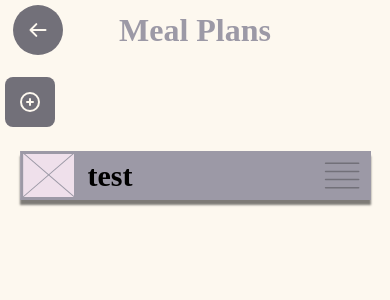
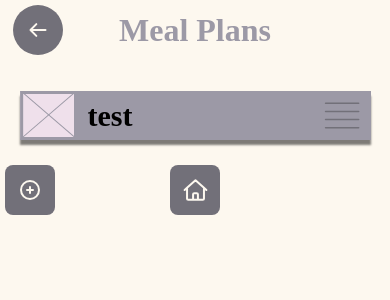
Before and after one commit to pleaseosaur/Entreprete, a React Native app: screen /MealPlan in a window 390 px wide. Shown: the top 300 px of the page. Built offline with nearby package versions, Linux system fonts and the light colour scheme.

Commit message:
implemented home button and added home button to remaining screens

```diff
--- a/screens/Calendar/Calendar.js
+++ b/screens/Calendar/Calendar.js
@@ -2,12 +2,18 @@ import React from 'react';
 import { View } from 'react-native';
 import BaseScreen from '../BaseScreen/BaseScreen';
 import { Calendar } from 'react-native-calendars';
+import { SquareButton } from '../../components/Button/Button';
+import {Home} from '../../components/Icons/Icons';
 import style from './style';
 
 const CalendarScreen = ({navigation}) => {
     const dayPress = () => {
         console.log('Day Pressed');
         navigation.navigate('Day');
+    };
+
+    const goHome = () => {
+        navigation.navigate('Home');
     };
 
     return (
@@ -17,6 +23,9 @@ const CalendarScreen = ({navigation}) => {
                 onDayPress={dayPress}
                 />
             </View>
+            <View style={style.buttonsContainer}>
+                <SquareButton handler={goHome} icon={<Home />}></SquareButton>
+            </View>
         </BaseScreen>
     );
 }
--- a/screens/Calendar/style.js
+++ b/screens/Calendar/style.js
@@ -7,6 +7,11 @@ const style = StyleSheet.create({
         justifyContent: "start",
         backgroundColor: palette.white,
     },
+    buttonsContainer: {
+        flexDirection: 'row',
+        justifyContent: 'center',
+        marginBottom: 10,
+    }
 });
 
 export default style;
--- a/screens/Collections/Collections.js
+++ b/screens/Collections/Collections.js
@@ -13,6 +13,10 @@ const Collections = ({navigation}) => {
   };
   const navigateToRecipe = recipes => {
     navigation.navigate('RecipeBook', {recipes: recipes});
+  };
+
+  const goHome = () => {
+    navigation.navigate('Home');
   };
 
   const testRecipes = [
@@ -111,7 +115,7 @@ const Collections = ({navigation}) => {
             <SquareButton icon={<PlusCircle />}></SquareButton>
           </View>
           <View>
-            <SquareButton icon={<Home />}></SquareButton>
+            <SquareButton handler={goHome} icon={<Home />}></SquareButton>
           </View>
           <View style={style.buttonPlaceHolder}></View>
         </View>
--- a/screens/Home/Home.js
+++ b/screens/Home/Home.js
@@ -23,7 +23,10 @@ const Home = ({navigation}) => {
   };
   const navigateToCalendar = () => {
     navigation.navigate('Calendar');
-  }
+  };
+  const navigateToMealPlan = () => {
+    navigation.navigate('MealPlan');
+  };
 
   return (
     <SafeAreaView style={style.homeContainer}>
@@ -55,6 +58,7 @@ const Home = ({navigation}) => {
           </View>
           <View>
             <PillButton
+              handler={navigateToMealPlan}
               icon={<ClipBoardList />}
               text={' Meal Plans'}></PillButton>
           </View>
--- a/screens/MealPlans/MealPlans.js
+++ b/screens/MealPlans/MealPlans.js
@@ -1,13 +1,19 @@
 import React from 'react';
+import { View } from 'react-native';
 import BaseScreen from "../BaseScreen/BaseScreen";
 import {SquareButton} from "../../components/Button/Button";
-import {PlusCircle} from "../../components/Icons/Icons";
+import {PlusCircle, Home} from "../../components/Icons/Icons";
 import RecipeItem from "../../components/RecipeItem/RecipeItem";
+import style from './style';
 
 
 const MealPlans = ({navigation, mealPlanName}) => {
     const goBack = () => {
         navigation.goBack();
+    };
+
+    const goHome = () => {
+        navigation.navigate('Home');
     };
 
     const selectMealPlan = () => {
@@ -16,8 +22,16 @@ const MealPlans = ({navigation, mealPlanName}) => {
 
     return (
         <BaseScreen title="Meal Plans" canGoBack={true} goBack = {goBack}>
-            <SquareButton icon={<PlusCircle />} />
             <RecipeItem name={mealPlanName} handler={selectMealPlan} />
+            <View style={style.buttonsContainer}>
+                <View>
+                    <SquareButton icon={<PlusCircle />}></SquareButton>
+                </View>
+                <View>
+                    <SquareButton handler={goHome} icon={<Home />}></SquareButton>
+                </View>
+                <View style={style.buttonPlaceHolder}></View>
+            </View>
         </BaseScreen>
     );
 }
--- a/screens/MealPlans/style.js
+++ b/screens/MealPlans/style.js
@@ -0,0 +1,15 @@
+import {StyleSheet} from "react-native";
+import palette from "../../styles/Common.styles";
+
+const style = StyleSheet.create({
+    buttonsContainer: {
+        flexDirection: 'row',
+        justifyContent: 'space-between',
+    },
+    buttonPlaceHolder: {
+        width: 50,
+        margin: 5,
+      },
+});
+
+export default style;
--- a/screens/RecipeBook/RecipeBook.js
+++ b/screens/RecipeBook/RecipeBook.js
@@ -14,6 +14,11 @@ const RecipeBook = ({navigation, route}) => {
   const navigateToRecipePage = recipes => {
     navigation.navigate('RecipePage', {recipes: recipes});
   };
+
+  const goHome = () => {
+    navigation.navigate('Home');
+  };
+
   const {recipes = []} = route.params || [];
 
   return (
@@ -46,7 +51,7 @@ const RecipeBook = ({navigation, route}) => {
             <SquareButton icon={<PlusCircle />}></SquareButton>
           </View>
           <View>
-            <SquareButton icon={<Home />}></SquareButton>
+            <SquareButton handler={goHome} icon={<Home />}></SquareButton>
           </View>
           <View style={style.buttonPlaceHolder}></View>
         </View>
--- a/screens/RecipePage/RecipePage.js
+++ b/screens/RecipePage/RecipePage.js
@@ -7,6 +7,10 @@ import style from './style';
 const RecipePage = ({navigation, route}) => {
   const goBack = () => {
     navigation.goBack();
+  };
+
+  const goHome = () => {
+    navigation.navigate('Home');
   };
 
   const recipeData = route.params || null;
@@ -60,6 +64,9 @@ const RecipePage = ({navigation, route}) => {
           </View>
         </View>
       </View>
+      <View style={style.buttonsContainer}>
+          <SquareButton handler={goHome} icon={<Home />}></SquareButton>
+      </View>
     </BaseScreen>
   );
 };
--- a/screens/RecipePage/style.js
+++ b/screens/RecipePage/style.js
@@ -49,6 +49,11 @@ const style = StyleSheet.create({
     fontSize: 16,
     color: '#000',
   },
+  buttonsContainer: {
+    flexDirection: 'row',
+    justifyContent: 'center',
+    marginBottom: 10,
+  },
 });
 
 export default style;
```
